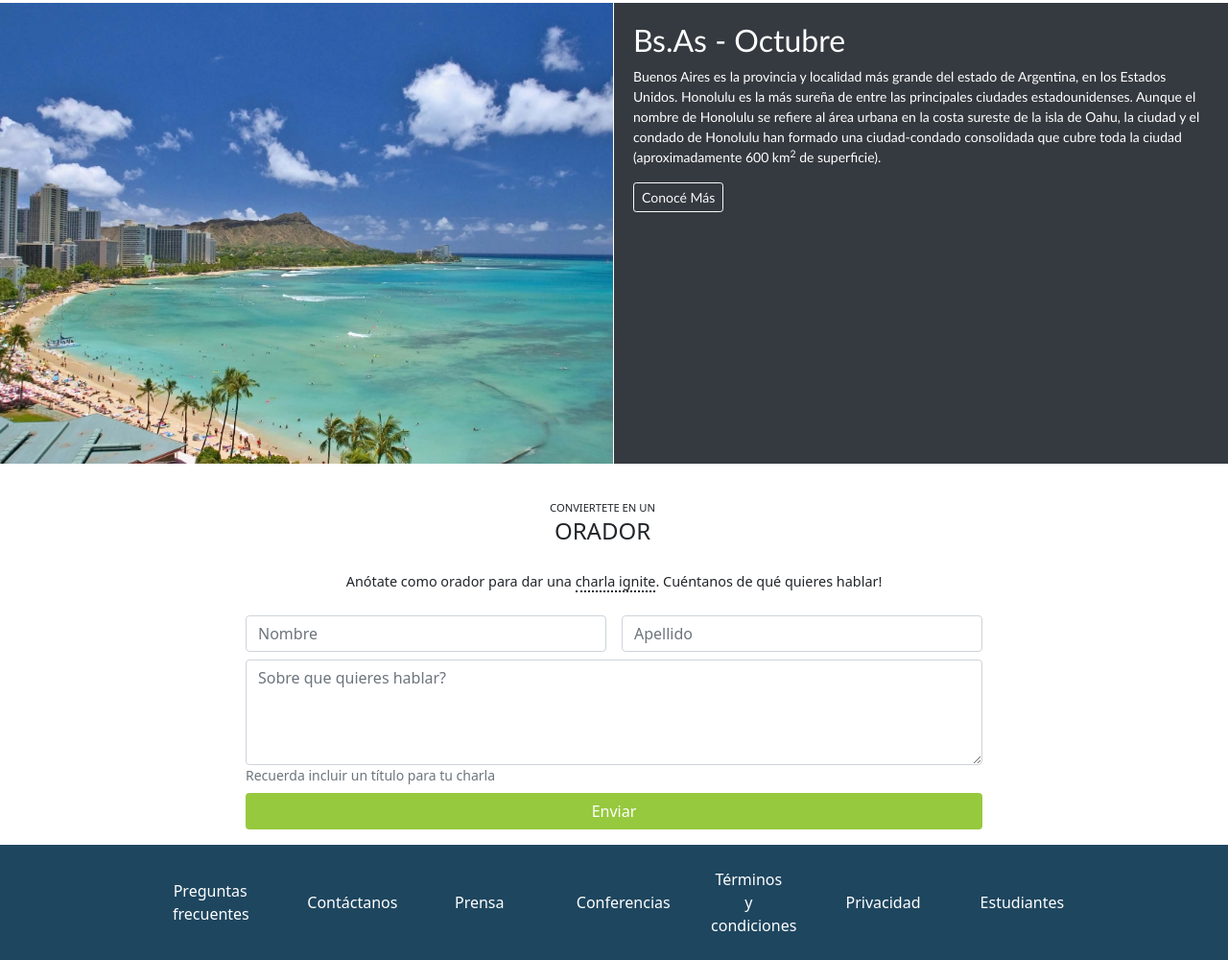
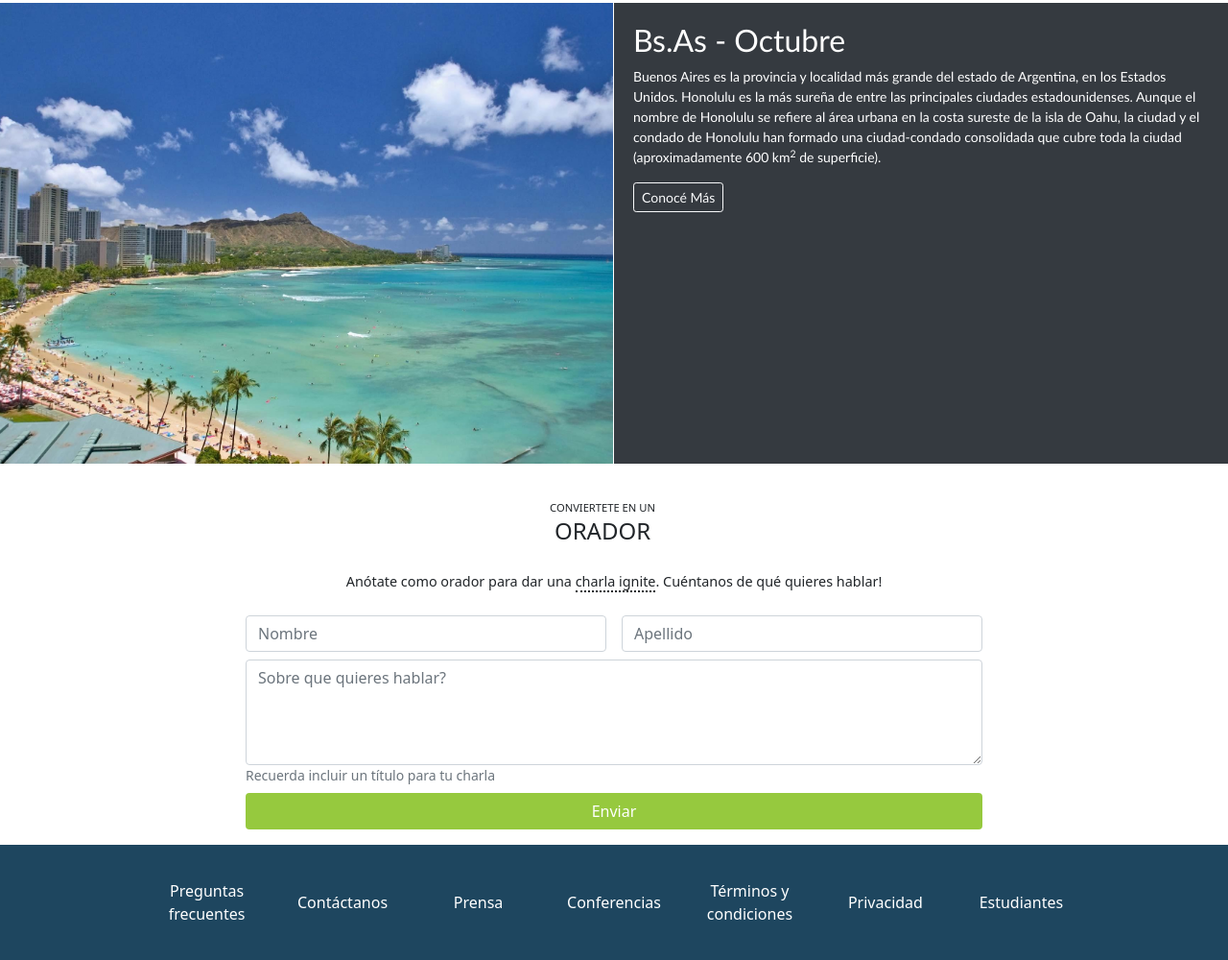
Before and after one commit to Maf-v/Bootstrap-CodoACodo, a plain HTML site: page index.html in a window 1280 px wide. Shown: the part 1645-2645 px from the top of the page at 96% size. Drawn offline with nearby package versions, Linux system fonts and the light colour scheme.

Commit message:
Version 5 - Detalles Responsive

```diff
--- a/css/estilos.css
+++ b/css/estilos.css
@@ -74,7 +74,7 @@
 
 /* Section Conferencia Bs AS */
 .contenidoConferencia {
-    bottom: 5rem;
+    bottom: 6.5rem;
     right: 3rem;
     z-index: 3;
     width: 80%;
@@ -165,23 +165,17 @@
 /* Footer */
 footer {
     background-color: rgb(30, 70, 95);
-    height: 30vh;
 }
 
 footer .row {
     align-items: center;
 }
 
-footer .row a {
-    width: 30%;
-    height: 50%;
-}
-
 /* media query para tablet */
-@media screen and (min-width: 768px) and (max-width: 1199px) {
+@media screen and (min-width: 576px) and (max-width: 991px) {
     .contenidoConferencia {
-        bottom: 9rem;
-        right: 7rem;
+        bottom: 7.5rem;
+        right: 5.5rem;
         z-index: 3;
         width: 70%;
     }
@@ -192,7 +186,7 @@ footer .row a {
 }
 
 /* media query para escritorio */
-@media screen and (min-width: 1200px) {
+@media screen and (min-width: 992px) {
     .navbar-collapse {
         position: relative;
     }
@@ -259,9 +253,8 @@ footer .row a {
         height: 15vh;
     }
 
-    footer .row a {
-        width: 8vw;
-        height: 100%;
+    .footer .row {
+        width: 75%;
     }
 
 }
--- a/index.html
+++ b/index.html
@@ -77,7 +77,7 @@
                 <div class="contenidoConferencia position-absolute d-md-none">
                     <h1 class="text-end h2">Conf Bs As</h1>
                     <p class="small text-end text-white fw-lighter">Bs As llega por primera vez a Argentina. Un evento para compartir con nuestra comunidad el conocimiento y experiencia de los expertos que están creando el futuro de Internet. Ven a conocer a miembros del evento, a otros estudiantes de Codo a Codo y los oradores de primer nivel que tenemos para ti. Te esperamos!</p>
-                    <div class="gap-3 d-flex justify-content-end">
+                    <div class="gap-2 d-flex justify-content-end">
                         <a href="#convierteteEnOrador" class="btn btn-outline-light btn-sm" tabindex="-1" role="button" aria-disabled="true">Quiero ser orador</a>
                         <a href="#" class="btn btn-success buttonTicket btn-sm" tabindex="-1" role="button" aria-disabled="true">Comprar tickets</a>
                     </div>
@@ -125,7 +125,7 @@
 
                 <!-- Cards Mobile -->
                 <div class="padreCardsMobile mx-auto d-flex flex-column justify-content-between d-md-none">
-                    <div class="card" style="max-width: 360px;">
+                    <div class="card">
                         <div class="row g-0 h-100">
                           <div class="col-4 h-100">
                             <img src="./assets/img/steve.jpg" class="img-fluid rounded-start" alt="Steve Jobs">
@@ -143,7 +143,7 @@
                         </div>
                       </div>
 
-                      <div class="card" style="max-width: 360px;">
+                      <div class="card">
                         <div class="row g-0 h-100">
                           <div class="col-4 h-100">
                             <img src="./assets/img/bill.jpg" class="img-fluid rounded-start" alt="Bill Gates">
@@ -161,7 +161,7 @@
                         </div>
                       </div>
 
-                      <div class="card" style="max-width: 360px;">
+                      <div class="card">
                         <div class="row g-0 h-100">
                           <div class="col-4 h-100">
                             <img src="./assets/img/ada.jpeg" class="img-fluid rounded-start" alt="Ada">
@@ -181,7 +181,7 @@
                 </div>
 
                 <!-- Cards Desktop -->
-                <div class="padreCardsDesktop row row-cols-1 row-cols-md-3 g-4 w-75 m-auto d-none d-md-flex">
+                <div class="padreCardsDesktop row row-cols-1 row-cols-sm-3 row-cols-lg-4 g-4 m-auto justify-content-center d-none d-md-flex">
                     <div class="col">
                       <div class="card">
                         <img src="./assets/img/stevej.jpg" class="card-img-top" alt="Steve Jobs">
@@ -264,16 +264,29 @@
             </section>
        </main>
 
-       <footer class="footer">
-            <div class="row p-2 pt-3 pb-3 col-sm-12 col-md-9 d-flex justify-content-between mt-0 mb-0 ms-auto me-auto h-100">
-              <a href="#" class="text-white text-center text-decoration-none fs-light col-sm-3 h-auto">Preguntas frecuentes</a>
-              <a href="#" class="text-white text-center text-decoration-none fs-light col-sm-3 h-auto">Contáctanos</a>
-              <a href="#" class="text-white text-center text-decoration-none fs-light col-sm-3 h-auto">Prensa</a>
-              <a href="#" class="text-white text-center text-decoration-none fs-light col-sm-3 h-auto">Conferencias</a>
-              <a href="#" class="text-white text-center text-decoration-none fs-light col-sm-3 h-auto">Términos y condiciones</a>
-              <a href="#" class="text-white text-center text-decoration-none fs-light col-sm-3 h-auto">Privacidad</a>
-              <a href="#" class="text-white text-center text-decoration-none fs-light col-sm-3 h-auto">Estudiantes</a>
-
+       <footer class="footer container-fluid">
+            <div class="row p-2 pt-3 pb-3 row-cols-3 row-cols-md-9 d-flex justify-content-between mt-0 mb-0 ms-auto me-auto h-100">
+              <div class="col col-md-1 h-50 d-flex justify-content-center pt-2 pb-2">
+                <a href="#" class="text-white text-center text-decoration-none fs-light align-self-center h-auto">Preguntas frecuentes</a>
+              </div>
+              <div class="col col-md-1 h-50 d-flex justify-content-center pt-2 pb-2">
+                <a href="#" class="text-white text-center text-decoration-none fs-light align-self-center h-auto">Contáctanos</a>
+              </div>
+              <div class="col col-md-1 h-50 d-flex justify-content-center pt-2 pb-2">
+                <a href="#" class="text-white text-center text-decoration-none fs-light align-self-center h-auto">Prensa</a>
+              </div>
+              <div class="col col-md-1 h-50 d-flex justify-content-center pt-2 pb-2">
+                <a href="#" class="text-white text-center text-decoration-none fs-light align-self-center h-auto">Conferencias</a>
+              </div>
+              <div class="col col-md-1 h-50 d-flex justify-content-center pt-2 pb-2">
+                <a href="#" class="text-white text-center text-decoration-none fs-light align-self-center h-auto">Términos y condiciones</a>
+              </div>
+              <div class="col col-md-1 h-50 d-flex justify-content-center pt-2 pb-2">
+                <a href="#" class="text-white text-center text-decoration-none fs-light align-self-center h-auto">Privacidad</a>
+              </div>
+              <div class="col col-md-1 h-50 d-flex justify-content-center pt-2 pb-2">
+                <a href="#" class="text-white text-center text-decoration-none fs-light align-self-center h-auto">Estudiantes</a>
+              </div>
             </div>
        </footer>
 
```
